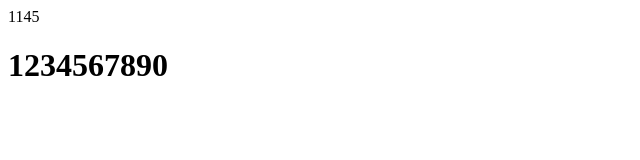
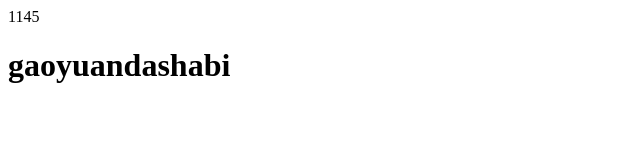
Before and after one commit to LmfRicardo/LmfRicardo.github.io, a plain HTML site: page index.html in a window 1280 px wide. Shown: the whole page, without its empty margins (0-640 px from the left). Drawn offline with Linux system fonts and the light colour scheme.

Commit message:
index.html

```diff
--- a/index.html
+++ b/index.html
@@ -2,6 +2,6 @@
 <title>115</title>
 <head>1145</head>
 <body>
-    <div><p1><h1>1234567890</h1></p1></div>
+    <div><p1><h1>gaoyuandashabi</h1></p1></div>
 </body>
 </html>
```
